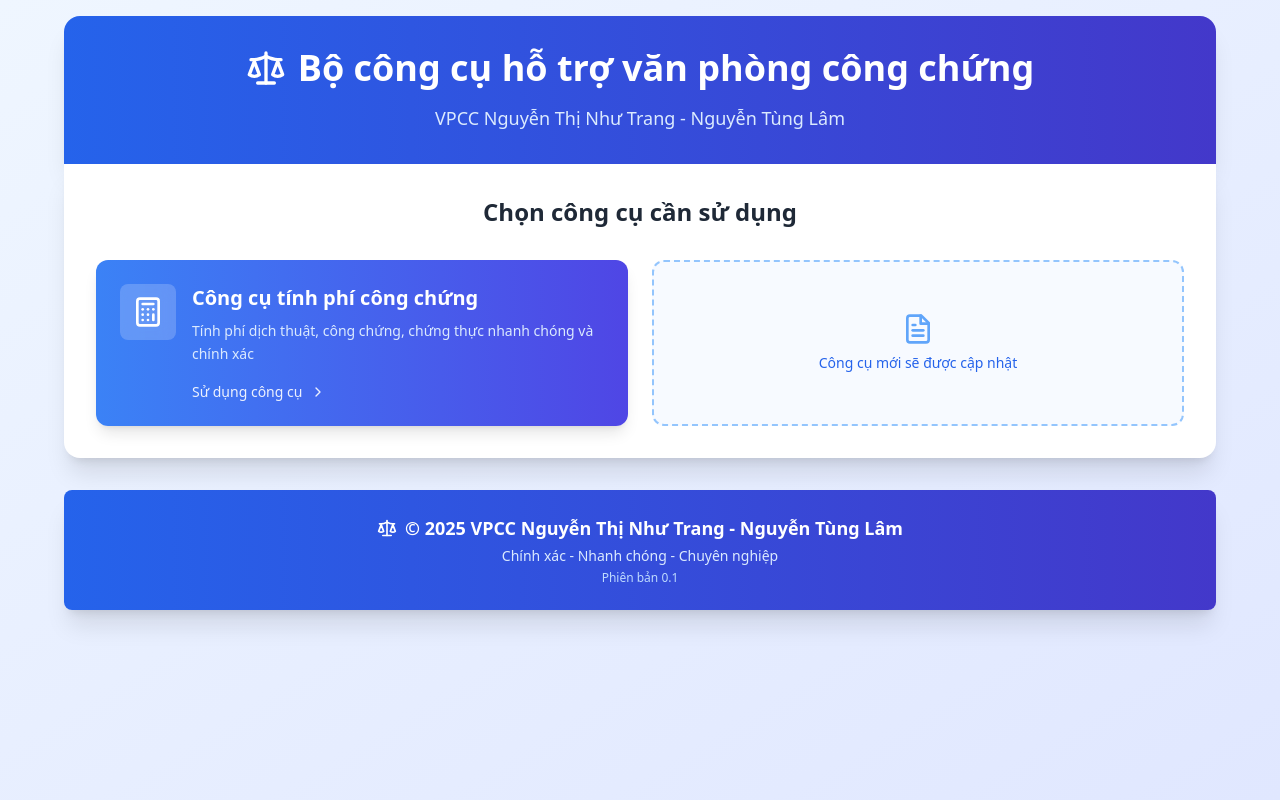
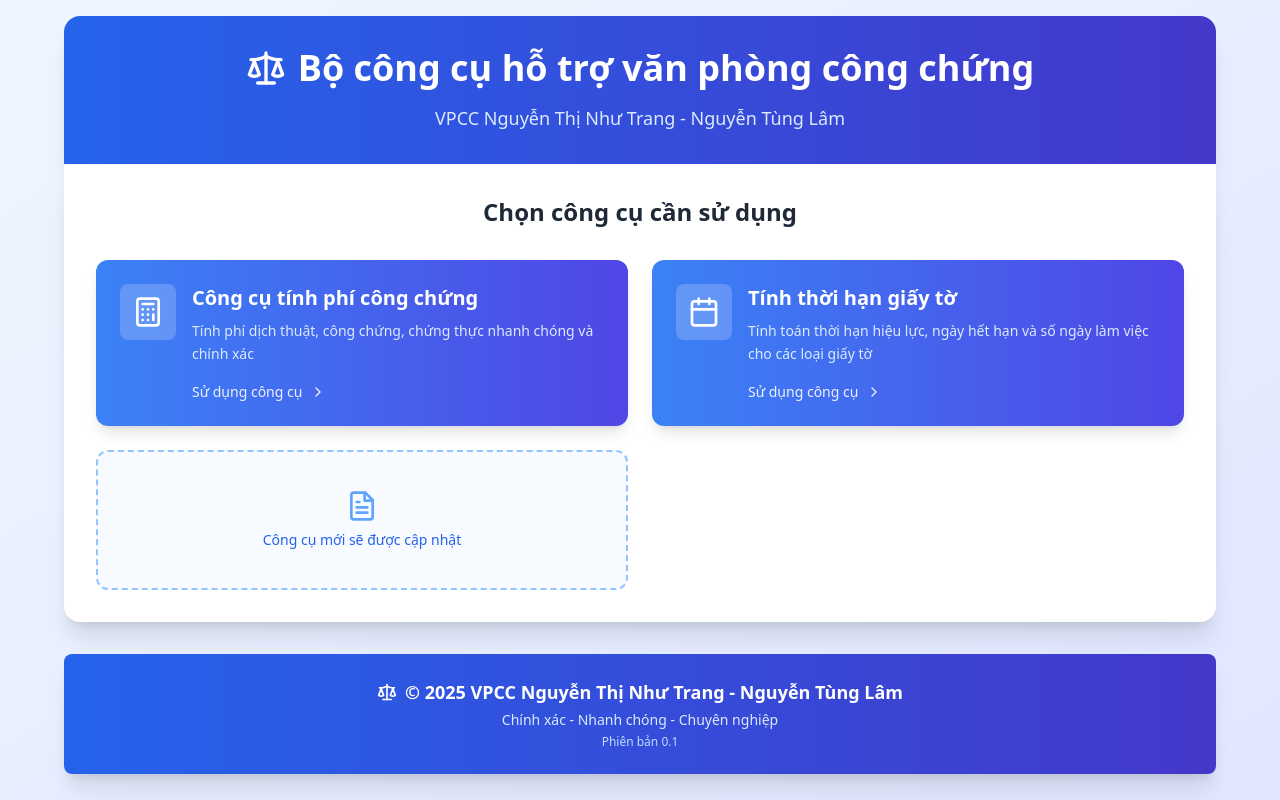
Before and after one commit to lamtung373/VPCC-NTNT, a Next.js app: page / in a window 1280 px wide. Built offline with nearby package versions, Linux system fonts and the light colour scheme.

Commit message:
Update index.js
09:36 PM 28/06/2025

```diff
--- a/pages/index.js
+++ b/pages/index.js
@@ -1,6 +1,6 @@
 import React from 'react';
 import { useRouter } from 'next/router';
-import { Calculator, FileText, Scale, ChevronRight } from 'lucide-react';
+import { Calculator, FileText, Scale, ChevronRight, Calendar, Clock } from 'lucide-react';
 
 const HomePage = () => {
   const router = useRouter();
@@ -13,6 +13,13 @@ const HomePage = () => {
       description: 'Tính phí dịch thuật, công chứng, chứng thực nhanh chóng và chính xác',
       icon: Calculator,
       path: '/fee-calculator'
+    },
+    {
+      id: 'date-calculator',
+      title: 'Tính thời hạn giấy tờ',
+      description: 'Tính toán thời hạn hiệu lực, ngày hết hạn và số ngày làm việc cho các loại giấy tờ',
+      icon: Calendar,
+      path: '/date-calculator'
     },
     // Có thể thêm công cụ khác ở đây trong tương lai
   ];
```
